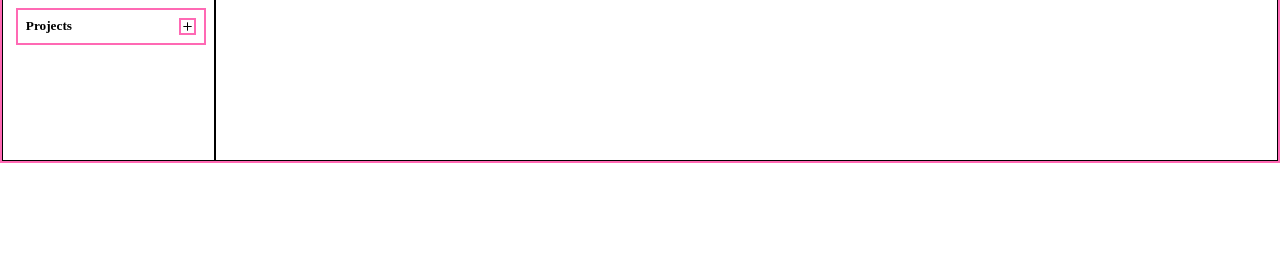
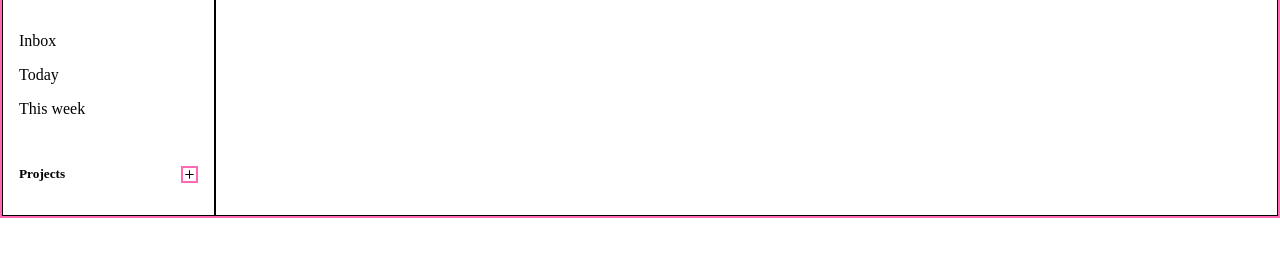
Before and after one commit to emShalaby/to_do_list, a website built with webpack: page dist/index.html in a window 1280 px wide. Shown: the part 40-296 px from the top of the page. Built offline with nearby package versions, Linux system fonts and the light colour scheme.

Commit message:
update interface.js and style.css -add inbox, today and this week divs to menuLoad -change some styling

```diff
--- a/src/interface.js
+++ b/src/interface.js
@@ -10,9 +10,7 @@ import { taskGenerate } from "./task.js";
 import { storeTaskIntoProject } from "./storage";
 import { deleteStoredtask } from "./storage";
 
-let activeProjectName = "";
 export function pageLoad() {
-  console.log(getProjects());
   headerLoad();
   mainLoad();
   footerLoad();
@@ -72,6 +70,9 @@ function menuLoad() {
   const h5 = document.createElement("h5");
   const img = new Image();
   const main = document.querySelector("#main");
+  const inbox = document.createElement("div");
+  const today = document.createElement("div");
+  const thisWeek = document.createElement("div");
 
   menu.id = "menu";
   menuProjects.id = "menu-projects";
@@ -82,10 +83,17 @@ function menuLoad() {
   projectsHeader.id = "menu-projects-header";
   img.src = addImg;
   newProjectDiv.id = "new-project";
+  inbox.id = "inbox";
+  today.id = "today";
+  thisWeek.id = "this-week";
+  inbox.textContent = "Inbox";
+  today.textContent = "Today";
+  thisWeek.textContent = "This week";
+
+  main.append(menu);
 
   menuProjects.appendChild(ul);
-  main.prepend(menu);
-  menu.appendChild(menuProjects);
+  menu.append(inbox, today, thisWeek, menuProjects);
   menuProjects.prepend(projectsHeader);
   projectsHeader.appendChild(h5);
   projectsHeader.appendChild(newProjectDiv);
--- a/src/style.css
+++ b/src/style.css
@@ -14,8 +14,7 @@
 #menu{
     /* for debugging */
     border: solid 1px black;
-    padding-left: 2em;
-
+    padding: 1em;
 }
 
 #view{
@@ -29,11 +28,8 @@
     flex: 1;
     align-items: center;
     justify-content: space-between;
-    margin: .5em;
-    margin-left: -1.2em ;
-    padding: .5em;
-    gap: 1em;
-    border: solid hotpink 2px;
+    margin-top: 2em;
+    padding: 1em 0;
 
 }
 #new-project>img,#view-add-task>img{
@@ -55,7 +51,7 @@
 .delete-icon{
     height: 15px;
     width: 20px;
-    align-items: flex-end;
+    align-self: flex-end;
 }
 li{
     display: flex;
@@ -153,3 +149,6 @@ textarea:focus, input:focus{
 #view-task-list{
     margin-top: 2em;
 }
+#menu>div{
+    margin-top: 1em;
+}
```
Also changed, not shown: dist/main.js.
